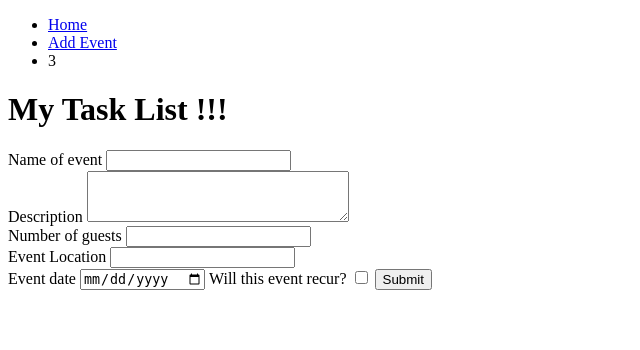
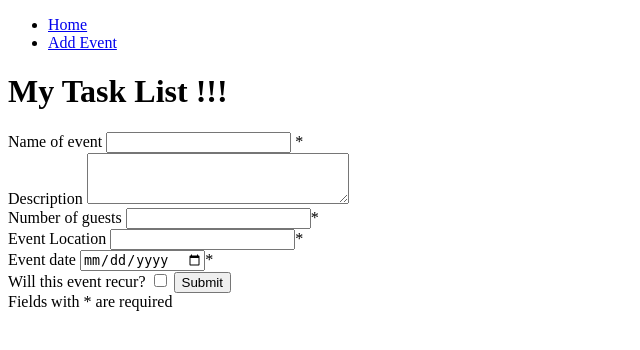
Before and after one commit to GeorgeTegos/my_cc_notes, a Flask app: page /form in a window 1280 px wide. Shown: the top 350 px of the page, without its empty margins (0-640 px from the left). Run offline with Flask 3, Linux system fonts and the light colour scheme.

Commit message:
add required input for add event form

```diff
--- a/week_03/day_3/lab/flask_templates_start/templates/base.jinja
+++ b/week_03/day_3/lab/flask_templates_start/templates/base.jinja
@@ -4,18 +4,20 @@
     <meta charset="UTF-8">
     <meta name="viewport" content="width=device-width, initial-scale=1.0">
     <title>{{ title }}</title>
+    <link rel="stylesheet" href="{{ url_for('static', filename='style.css') }}">
+
 </head>
 <body>
     <nav>
         <ul>
             <li><a href="/">Home</a></li>
             <li><a href="/form">Add Event</a></li>
-            <li>3</li>
         </ul>
     </nav>
+    <main class="main">
     {% block content %}
 
     {% endblock content %}
-
+    </main>
 </body>
 </html>
--- a/week_03/day_3/lab/flask_templates_start/templates/event.jinja
+++ /dev/null
@@ -1,3 +0,0 @@
-{% extends 'base.jinja' %}{% block content %}
-
-{% endblock content %}
--- a/week_03/day_3/lab/flask_templates_start/templates/form.jinja
+++ b/week_03/day_3/lab/flask_templates_start/templates/form.jinja
@@ -4,25 +4,26 @@
 
 <form action="/" method="post">
 
-    <label for="name_of_event">Name of event</label>
-    <input type="text" name="name_of_event" id="name_of_event"> <br>
+    <label for="name_of_event" >Name of event</label>
+    <input type="text" name="name_of_event" id="name_of_event" required> *<br>
 
     <label for="description">Description</label>
     <textarea name="description" id="description" rows="3" cols="30"></textarea> <br>
 
     <label for="number_of_guests">Number of guests</label>
-    <input type="number" name="number_of_guests" id="number_of_guests"><br>
+    <input type="number" name="number_of_guests" id="number_of_guests" required>*<br>
 
     <label for="event_location">Event Location</label>
-    <input type="text" name="event_location" id="event_location"><br>
+    <input type="text" name="event_location" id="event_location" required>*<br>
 
     <label for="event_date">Event date</label>
-    <input type="date" name="event_date" id="event_date">
+    <input type="date" name="event_date" id="event_date" required>*<br>
 
     <label for="recurring">Will this event recur?</label>
     <input type="checkbox" name="recurring" id="recurring" value="off">
 
-    <input type="submit" value="Submit">
+    <input type="submit" value="Submit"><br>
+    <span>Fields with * are required</span>
 
 </form>
 
--- a/week_03/day_3/lab/flask_templates_start/templates/index.jinja
+++ b/week_03/day_3/lab/flask_templates_start/templates/index.jinja
@@ -4,7 +4,8 @@
 <ul>
   {% for event in events %}
     <li>
-      <b>{{ event.name_of_event }}</b>: {{ event.description }} {% if event.recurring %}
+      <b>{{ event.name_of_event }}</b>: {{ event.description }}
+      {% if event.recurring %}
         <span> &#9989;</span>
       {% endif %}
       <form action="/events/{{loop.index0}}/delete" method="post"><input type="submit" value="Delete"></form>
```
Also changed, not shown: week_03/day_3/lab/flask_templates_start/static/style.css (added).
